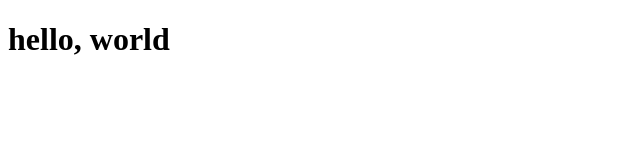
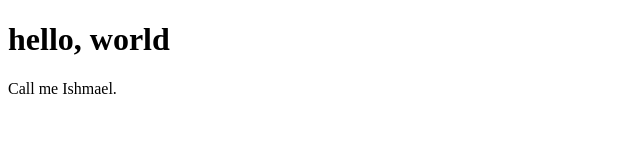
Before and after one commit to git-kenney/website, a plain HTML site: page index.html in a window 1280 px wide. Shown: the whole page, without its empty margins (0-640 px from the left). Drawn offline with Linux system fonts and the light colour scheme.

Commit message:
Add some HTML structure

```diff
--- a/index.html
+++ b/index.html
@@ -7,5 +7,6 @@
 </head>
 <body>
     <h1>hello, world</h1>
+    <p>Call me Ishmael.</p>
 </body>
 </html>
```
